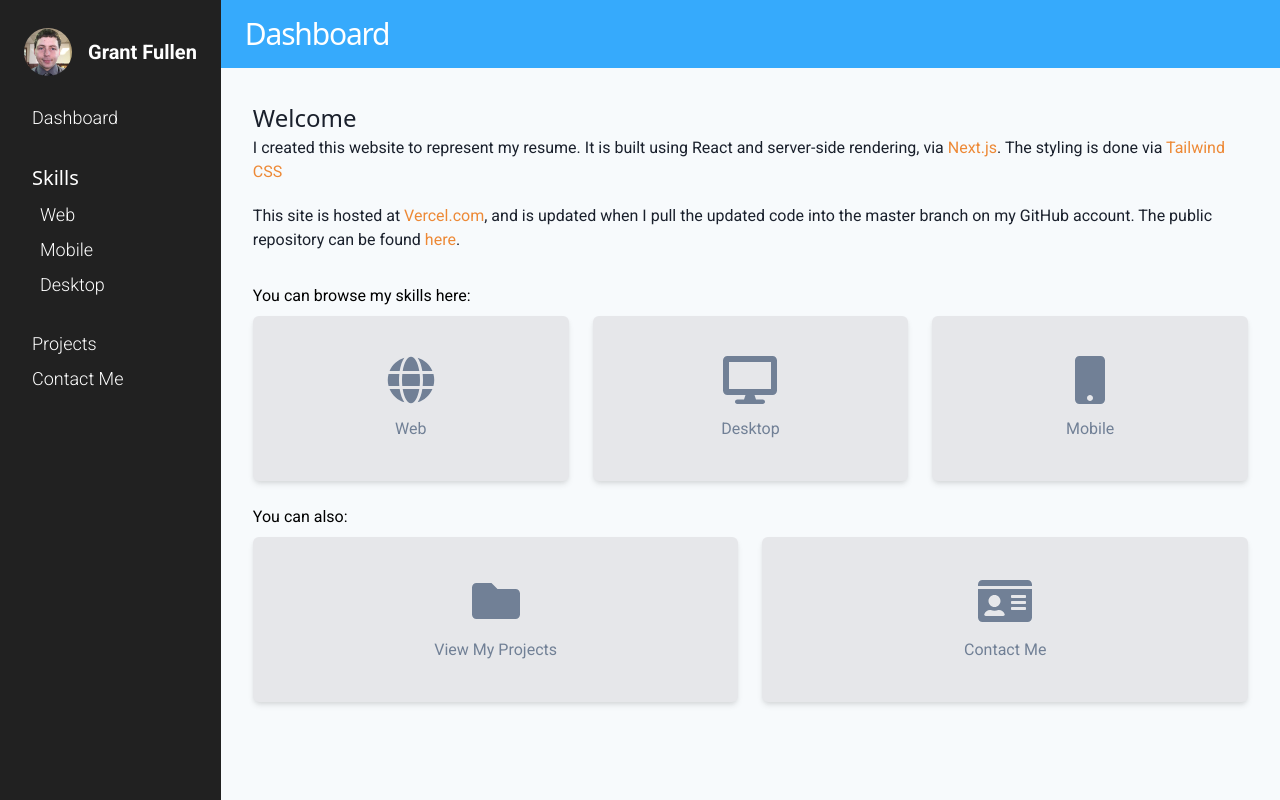
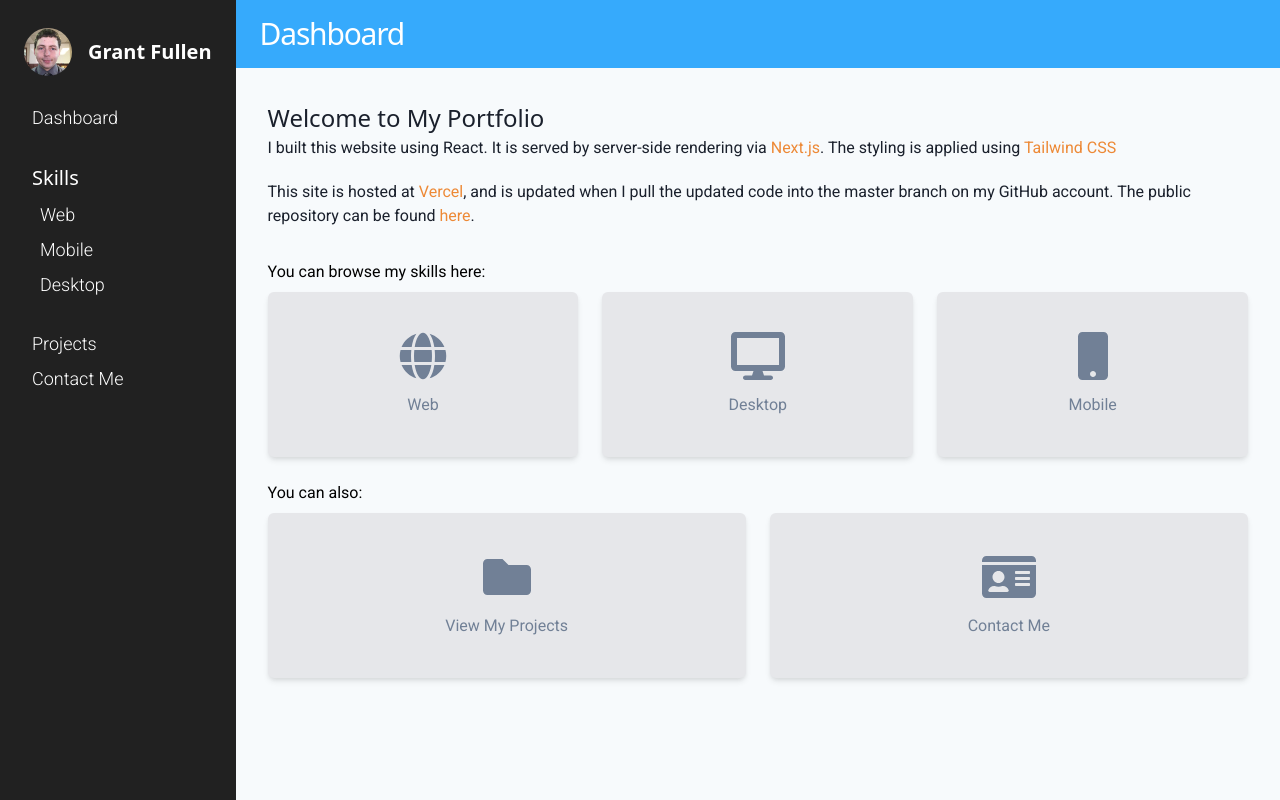
Before and after one commit to grant1842/resume, a Next.js app: page / in a window 1280 px wide. Built offline with nearby package versions, Linux system fonts and the light colour scheme.

Commit message:
touchups

```diff
--- a/components/PageContent.tsx
+++ b/components/PageContent.tsx
@@ -4,17 +4,14 @@ import Header from './header'
 type Props = {
     title: string
     onMobileMenuToggle: (e: MouseEvent) => void
-    mobileMenuVisible: boolean
     children?: ReactNode
 }
 
-const PageContent = ({ title, onMobileMenuToggle, mobileMenuVisible, children }: Props) => {
+const PageContent = ({ title, onMobileMenuToggle, children }: Props) => {
     return (
         <div className={`flex-1 flex flex-col`}>
-            {/* <div className={`${mobileMenuVisible ? 'h-screen flex flex-col' : 'flex-1 flex flex-col'}`}> */}
             <Header title={title} onMobileMenuToggle={onMobileMenuToggle} />
             <div className={`flex-1 flex flex-col bg-gray-100 overflow-hidden`}>{children}</div>
-            {/* <div className={`${mobileMenuVisible ? 'h-screen' : ''} flex-1 flex flex-col bg-gray-100`}>{children}</div> */}
         </div>
     )
 }
--- a/components/avatar.tsx
+++ b/components/avatar.tsx
@@ -1,15 +1,15 @@
 type Props = {
-  name: string
-  picture: string
+    name: string
+    picture: string
 }
 
 const Avatar = ({ name, picture }: Props) => {
-  return (
-    <div className="flex items-center">
-      <img src={picture} className="w-12 h-12 rounded-full mr-4" alt={name} />
-      <div className="text-xl font-bold">{name}</div>
-    </div>
-  )
+    return (
+        <div className='flex items-center'>
+            <img src={picture} className='w-12 h-12 rounded-full mr-4' alt={name} />
+            <div className='text-xl font-sans font-bold'>{name}</div>
+        </div>
+    )
 }
 
 export default Avatar
--- a/components/layout.tsx
+++ b/components/layout.tsx
@@ -8,11 +8,11 @@ import { useState, MouseEvent } from 'react'
 
 type Props = {
     children?: React.ReactNode
-    pageTitle?: string
+    headerTitle?: string
     headChildren?: React.ReactNode
 }
 
-const Layout = ({ children, headChildren, pageTitle = 'Grant Fullen - React Resume' }: Props) => {
+const Layout = ({ children, headChildren, headerTitle = 'Grant Fullen - React Portfolio' }: Props) => {
     const router = useRouter()
 
     const [mobileMenuVisible, setMobileMenuVisible] = useState(false)
@@ -24,40 +24,22 @@ const Layout = ({ children, headChildren, pageTitle = 'Grant Fullen - React Resu
     return (
         <>
             <Meta />
-            <main className={`flex-1 flex flex-col ${mobileMenuVisible ? 'h-screen' : 'min-h-screen'}`}>
-                {/* <main className={`${mobileMenuVisible ? 'flex flex-col' : 'flex-1 flex flex-col min-h-screen'} `}> */}
+            <main className={`flex-1 flex flex-col ${mobileMenuVisible ? 'h-screen overflow-hidden' : 'min-h-screen'}`}>
                 <Head>
-                    <title>{pageTitle}</title>
+                    <title>Grant Fullen - Portfolio</title>
                     <link
                         href='https://fonts.googleapis.com/css2?family=Roboto:wght@100;300;400;500;700&display=swap'
                         rel='stylesheet'
                     />
                     {headChildren}
                 </Head>
-                {/* <div className='flex-1 flex flex-col'> */}
-                <div
-                    className={`flex-1 flex flex-row relative ${mobileMenuVisible ? 'h-screen' : ''}`}
-                    // className={`${
-                    //     mobileMenuVisible ? 'relative flex flex-col h-screen' : 'flex-1 flex flex-row'
-                    // }`}
-                >
+                <div className={`flex-1 flex flex-row relative ${mobileMenuVisible ? 'h-screen' : ''}`}>
                     {router.isFallback ? (
                         <p>Loading…</p>
                     ) : (
                         <>
-                            {/* <div
-                                className={`flex flex-col ${mobileMenuVisible ? 'absolute left-0 h-screen' : 'hidden'}`}
-                                // className={`${
-                                //     mobileMenuVisible ? 'flex flex-col absolute left-0 inset-y-0' : 'hidden'
-                                // } `}
-                            > */}
                             <Sidebar mobileMenuVisible={mobileMenuVisible} />
-                            {/* </div> */}
-                            <PageContent
-                                title={pageTitle}
-                                onMobileMenuToggle={toggleMobileMenu}
-                                mobileMenuVisible={mobileMenuVisible}
-                            >
+                            <PageContent title={headerTitle} onMobileMenuToggle={toggleMobileMenu}>
                                 {children}
                             </PageContent>
                         </>
--- a/components/sidebar/Sidebar.tsx
+++ b/components/sidebar/Sidebar.tsx
@@ -10,7 +10,7 @@ const Sidebar = ({ mobileMenuVisible }: Props) => {
     return (
         <nav
             className={`${
-                mobileMenuVisible ? 'absolute h-screen overflow-hidden' : 'hidden md:flex flex-col'
+                mobileMenuVisible ? 'absolute h-screen' : 'hidden md:flex flex-col'
             } items-start bg-gray-primary shadow-2xl font-light text-white px-6 py-4`}
         >
             <SidebarSection>
--- a/package.json
+++ b/package.json
@@ -1,5 +1,5 @@
 {
-    "name": "grantfullen-resume-nextjs-typescript",
+    "name": "grantfullen-portfolio-nextjs-typescript",
     "version": "1.0.0",
     "scripts": {
         "dev": "next",
--- a/pages/contact.tsx
+++ b/pages/contact.tsx
@@ -7,7 +7,7 @@ const Contact = () => {
     const router = useRouter()
 
     return (
-        <Layout pageTitle={'Contact Me'}>
+        <Layout headerTitle={'Contact Me'}>
             <Container>
                 {router.isFallback ? (
                     <h3>Loading…</h3>
--- a/pages/index.tsx
+++ b/pages/index.tsx
@@ -1,10 +1,7 @@
 import Container from '../components/container'
 import Layout from '../components/layout'
-import Card from '../components/Card'
-import { FontAwesomeIcon } from '@fortawesome/react-fontawesome'
 import { faGlobe, faMobile, faDesktop, faFolder, faIdCard } from '@fortawesome/free-solid-svg-icons'
 import { useRouter } from 'next/router'
-import Link from 'next/link'
 import HomeFeatureCard from '../components/pages/home/HomeFeatureCard'
 
 type Props = {}
@@ -14,23 +11,22 @@ const Index = ({}: Props) => {
 
     return (
         <>
-            <Layout pageTitle={'Dashboard'}>
+            <Layout headerTitle={'Dashboard'}>
                 <Container>
                     {router.isFallback ? (
                         <p>Loading…</p>
                     ) : (
                         <>
                             <div className={'mb-8'}>
-                                <h2 className={'text-gray-900'}>Welcome</h2>
+                                <h2 className={'text-gray-900'}>Welcome to My Portfolio</h2>
                                 <p className={'text-gray-900'}>
-                                    I created this website to represent my resume. It is built using React and
-                                    server-side rendering, via{' '}
+                                    I built this website using React. It is served by server-side rendering via{' '}
                                     <span>
                                         <a href='https://nextjs.org' target={'_blank'} className={'text-orange-500'}>
                                             Next.js
                                         </a>
                                     </span>
-                                    . The styling is done via{' '}
+                                    . The styling is applied using{' '}
                                     <span>
                                         <a
                                             href='https://tailwindcss.com'
@@ -46,7 +42,7 @@ const Index = ({}: Props) => {
                                     This site is hosted at{' '}
                                     <span>
                                         <a href='https://vercel.com' target={'_blank'} className={'text-orange-500'}>
-                                            Vercel.com
+                                            Vercel
                                         </a>
                                     </span>
                                     , and is updated when I pull the updated code into the master branch on my GitHub
--- a/pages/projects.tsx
+++ b/pages/projects.tsx
@@ -7,7 +7,7 @@ const Projects = () => {
     const router = useRouter()
 
     return (
-        <Layout pageTitle={'Projects'}>
+        <Layout headerTitle={'Projects'}>
             <Container>
                 {router.isFallback ? (
                     <h3>Loading…</h3>
--- a/pages/skills/desktop.tsx
+++ b/pages/skills/desktop.tsx
@@ -7,7 +7,7 @@ const Desktop = () => {
     const router = useRouter()
 
     return (
-        <Layout pageTitle={'Desktop Skills'}>
+        <Layout headerTitle={'Desktop Skills'}>
             <Container>
                 {router.isFallback ? (
                     <p>Loading…</p>
--- a/pages/skills/mobile.tsx
+++ b/pages/skills/mobile.tsx
@@ -7,7 +7,7 @@ const Mobile = () => {
     const router = useRouter()
 
     return (
-        <Layout pageTitle={'Mobile Skills'}>
+        <Layout headerTitle={'Mobile Skills'}>
             <Container>
                 {router.isFallback ? (
                     <p>Loading…</p>
--- a/pages/skills/web.tsx
+++ b/pages/skills/web.tsx
@@ -7,7 +7,7 @@ const Web = () => {
     const router = useRouter()
 
     return (
-        <Layout pageTitle={'Web Skills'}>
+        <Layout headerTitle={'Web Skills'}>
             <Container>
                 {router.isFallback ? (
                     <p>Loading…</p>
```
Also changed, not shown: 1 other file (tests, documents, lock files or other folders).
